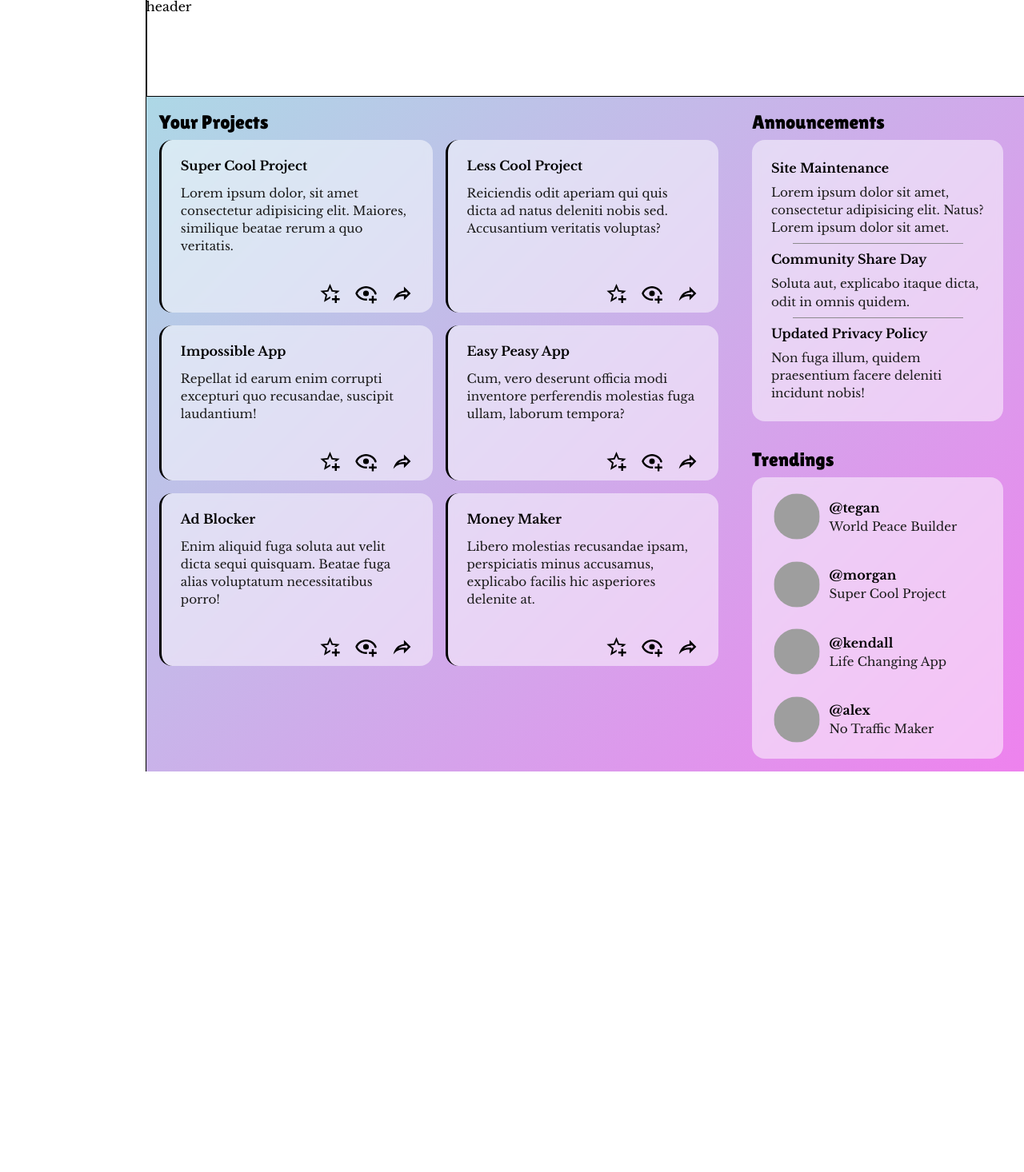
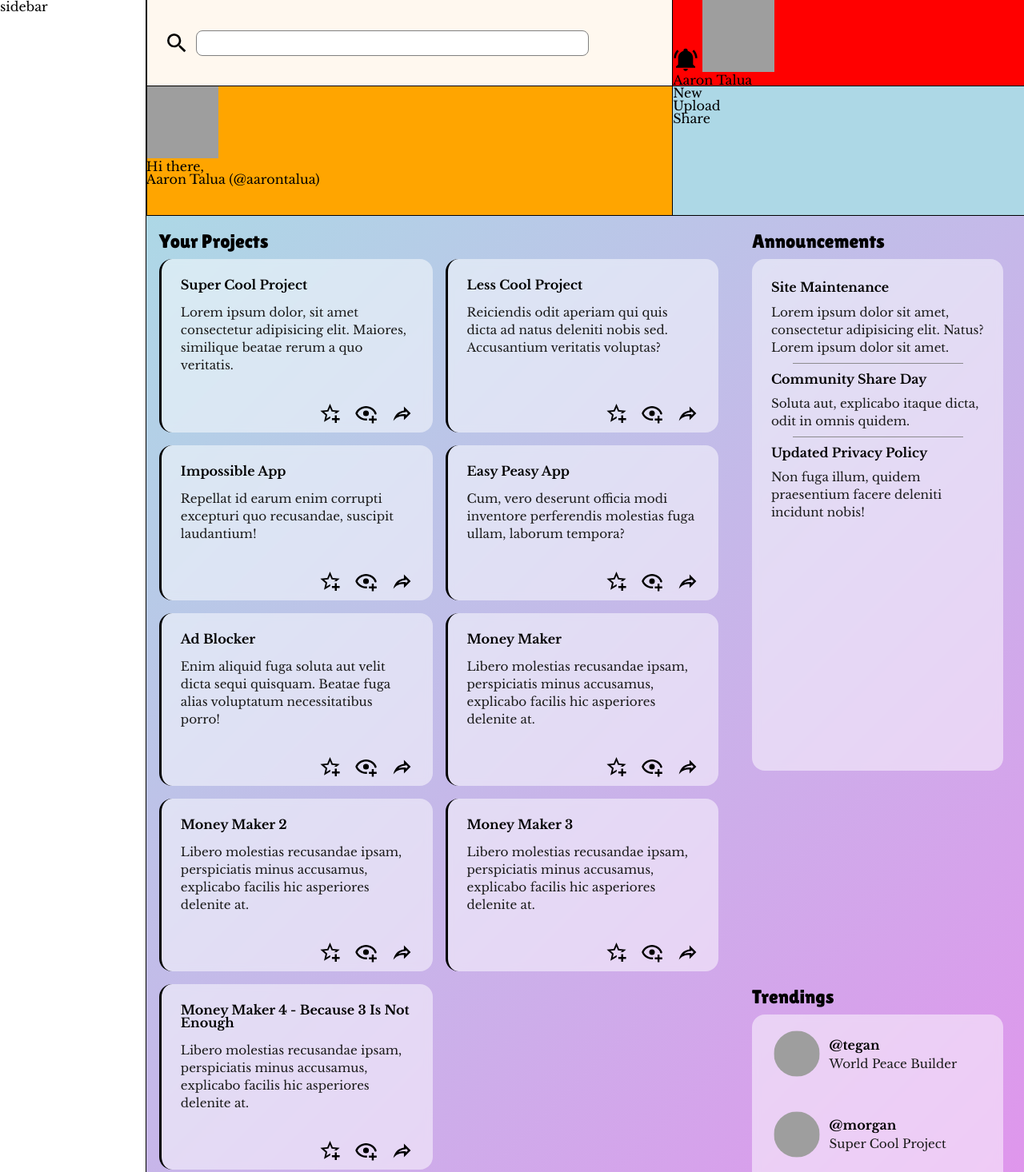
Before and after one commit to ron12z/admin-dashboard, a plain HTML site: page index.html in a window 1280 px wide. Shown: the top 1466 px of the page at 80% size. Before the commit the page ends 965 px from the top, so only its background shows below. Drawn offline with nearby package versions, Linux system fonts and the light colour scheme; grey boxes are pictures that could not be loaded.

Commit message:
checkpoint

```diff
--- a/index.html
+++ b/index.html
@@ -10,14 +10,48 @@
 
 	<body>
 		<section class="header">
-			header
-			<div class="searchbar"></div>
-			<div class="profile"></div>
-			<div class="greetings"></div>
-			<div class="buttons"></div>
+			<div class="searchbar">
+				<img src="assets/icons/magnify.svg" class="icon" />
+				<input type="text" class="search" />
+			</div>
+
+			<div class="profile">
+				<img
+					src="assets/icons/bell-ring.svg"
+					alt="Notifications"
+					class="icon"
+				/>
+				<img
+					src="http://unsplash.it/90"
+					class="profile-icon profile-icon-small"
+					alt="Profile Icon"
+				/>
+				<h2>Aaron Talua</h2>
+			</div>
+			<div class="greetings">
+				<img
+					src="http://unsplash.it/90"
+					class="profile-icon profile-icon-big"
+					alt="Profile Icon"
+				/>
+				<p class="hi-there">Hi there,</p>
+				<h1 class="user">Aaron Talua (@aarontalua)</h1>
+			</div>
+			<div class="buttons">
+				<div class="button button-new">
+					<p>New</p>
+				</div>
+				<div class="button button-upload">
+					<p>Upload</p>
+				</div>
+				<div class="button button-share">
+					<p>Share</p>
+				</div>
+			</div>
 		</section>
 
 		<section class="sidebar">
+			sidebar
 			<div class="logo"></div>
 			<div class="primary-navigation"></div>
 			<div class="tools-navigation"></div>
@@ -27,7 +61,6 @@
 			<div class="projects-container">
 				<div class="projects-title">Your Projects</div>
 				<div class="projects-cards">
-
 					<div class="card">
 						<div class="card-content">
 							<h3 class="card-title">Super Cool Project</h3>
@@ -101,9 +134,54 @@
 							<img src="assets/icons/share-outline.svg" alt="Share" />
 						</div>
 					</div>
+
 					<div class="card">
 						<div class="card-content">
 							<h3 class="card-title">Money Maker</h3>
+							<p class="card-info">
+								Libero molestias recusandae ipsam, perspiciatis minus accusamus,
+								explicabo facilis hic asperiores delenite at.
+							</p>
+						</div>
+						<div class="card-react">
+							<img src="assets/icons/star-plus-outline.svg" alt="Favorite" />
+							<img src="assets/icons/eye-plus-outline.svg" alt="Watch" />
+							<img src="assets/icons/share-outline.svg" alt="Share" />
+						</div>
+					</div>
+					<div class="card">
+						<div class="card-content">
+							<h3 class="card-title">Money Maker 2</h3>
+							<p class="card-info">
+								Libero molestias recusandae ipsam, perspiciatis minus accusamus,
+								explicabo facilis hic asperiores delenite at.
+							</p>
+						</div>
+						<div class="card-react">
+							<img src="assets/icons/star-plus-outline.svg" alt="Favorite" />
+							<img src="assets/icons/eye-plus-outline.svg" alt="Watch" />
+							<img src="assets/icons/share-outline.svg" alt="Share" />
+						</div>
+					</div>
+					<div class="card">
+						<div class="card-content">
+							<h3 class="card-title">Money Maker 3</h3>
+							<p class="card-info">
+								Libero molestias recusandae ipsam, perspiciatis minus accusamus,
+								explicabo facilis hic asperiores delenite at.
+							</p>
+						</div>
+						<div class="card-react">
+							<img src="assets/icons/star-plus-outline.svg" alt="Favorite" />
+							<img src="assets/icons/eye-plus-outline.svg" alt="Watch" />
+							<img src="assets/icons/share-outline.svg" alt="Share" />
+						</div>
+					</div>
+					<div class="card">
+						<div class="card-content">
+							<h3 class="card-title">
+								Money Maker 4 - Because 3 Is Not Enough
+							</h3>
 							<p class="card-info">
 								Libero molestias recusandae ipsam, perspiciatis minus accusamus,
 								explicabo facilis hic asperiores delenite at.
@@ -131,7 +209,7 @@
 							</p>
 						</div>
 
-						<hr>
+						<hr />
 
 						<div class="announcement">
 							<h3 class="announcement-title">Community Share Day</h3>
@@ -140,7 +218,7 @@
 							</p>
 						</div>
 
-						<hr>
+						<hr />
 
 						<div class="announcement">
 							<h3 class="announcement-title">Updated Privacy Policy</h3>
@@ -157,7 +235,9 @@
 					</div>
 					<div class="trendings">
 						<div class="trending">
-							<div class="trending-icon"><img src="https://unsplash.it/50" alt="" class="icon" /></div>
+							<div class="trending-icon">
+								<img src="https://unsplash.it/50" alt="" class="icon" />
+							</div>
 
 							<div class="trending-text">
 								<h4 class="username">@tegan</h4>
@@ -165,26 +245,30 @@
 							</div>
 						</div>
 						<div class="trending">
-							<div class="trending-icon"><img src="https://unsplash.it/50" alt="" class="icon" /></div>
+							<div class="trending-icon">
+								<img src="https://unsplash.it/50" alt="" class="icon" />
+							</div>
 							<div class="trending-text">
 								<h4 class="username">@morgan</h4>
 								<p class="trending-info">Super Cool Project</p>
 							</div>
 						</div>
 						<div class="trending">
-							<div class="trending-icon"><img src="https://unsplash.it/50" alt="" class="icon" /></div>
+							<div class="trending-icon">
+								<img src="https://unsplash.it/50" alt="" class="icon" />
+							</div>
 							<div class="trending-text">
 								<h4 class="username">@kendall</h4>
 								<p class="trending-info">Life Changing App</p>
 							</div>
 						</div>
 						<div class="trending">
-							<div class="trending-icon"><img src="https://unsplash.it/50" alt="" class="icon" /></div>
+							<div class="trending-icon">
+								<img src="https://unsplash.it/50" alt="" class="icon" />
+							</div>
 							<div class="trending-text">
 								<h4 class="username">@alex</h4>
-								<p class="trending-info">
-									No Traffic Maker
-								</p>
+								<p class="trending-info">No Traffic Maker</p>
 							</div>
 						</div>
 					</div>
--- a/style.css
+++ b/style.css
@@ -71,6 +71,18 @@ body section {
 
 .header {
 	grid-column: 2 / 3;
+	display: grid;
+	grid-template: 1fr 1.5fr / 1.5fr 1fr;
+}
+.header > * {
+	outline: 1px solid black;
+}
+.header .searchbar {
+	display: flex;
+}
+
+.header img.icon {
+	width: 2rem;
 }
 
 .sidebar {
@@ -119,6 +131,7 @@ body section {
 	flex-direction: column;
 	align-items: center;
 	gap: 0.5rem;
+	max-height: 40rem;
 }
 
 .announcements hr {
@@ -130,6 +143,7 @@ body section {
 	display: flex;
 	flex-direction: column;
 	justify-content: space-between;
+	max-height: 25rem;
 }
 
 .trendings .trending {
@@ -251,9 +265,36 @@ body {
 	margin-bottom: 0.5rem;
 }
 
-
 /* Sidebar */
 
+/* Header */
+.header {
+	background: rgb(255, 248, 239);
+}
 
+.header .searchbar {
+	display: flex;
+	gap: 0.5rem;
+	justify-content: flex-start;
+	align-items: center;
+	padding: 1.4rem;
+}
 
-/* Header */
+.header .searchbar input {
+	width: 80%;
+	background: hsl(0, 0%, 100%);
+	border: 1px solid gray;
+	height: 2rem;
+	border-radius: 0.5rem;
+}
+.profile {
+	background: red;
+}
+
+.greetings {
+	background: orange;
+}
+
+.buttons {
+	background: lightblue;
+}
```
Also changed, not shown: assets/icons/magnify.svg (added).
